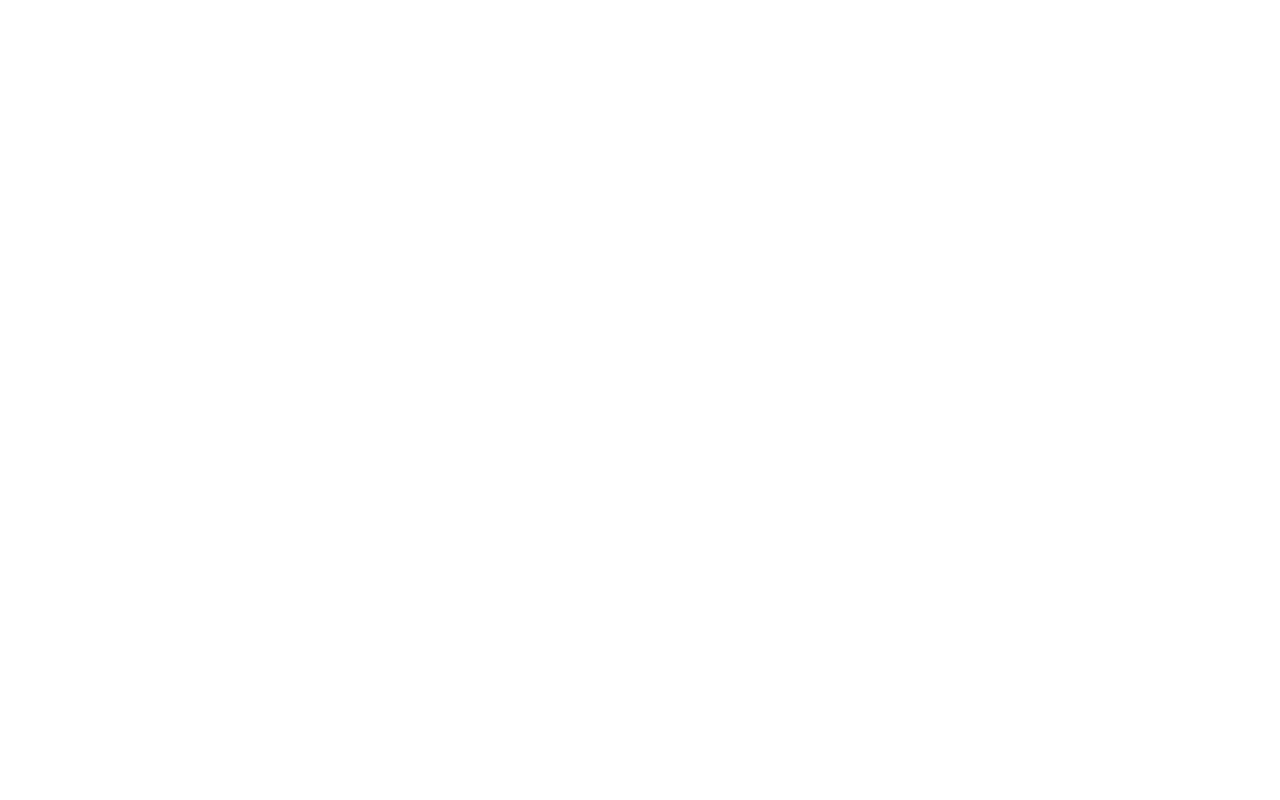
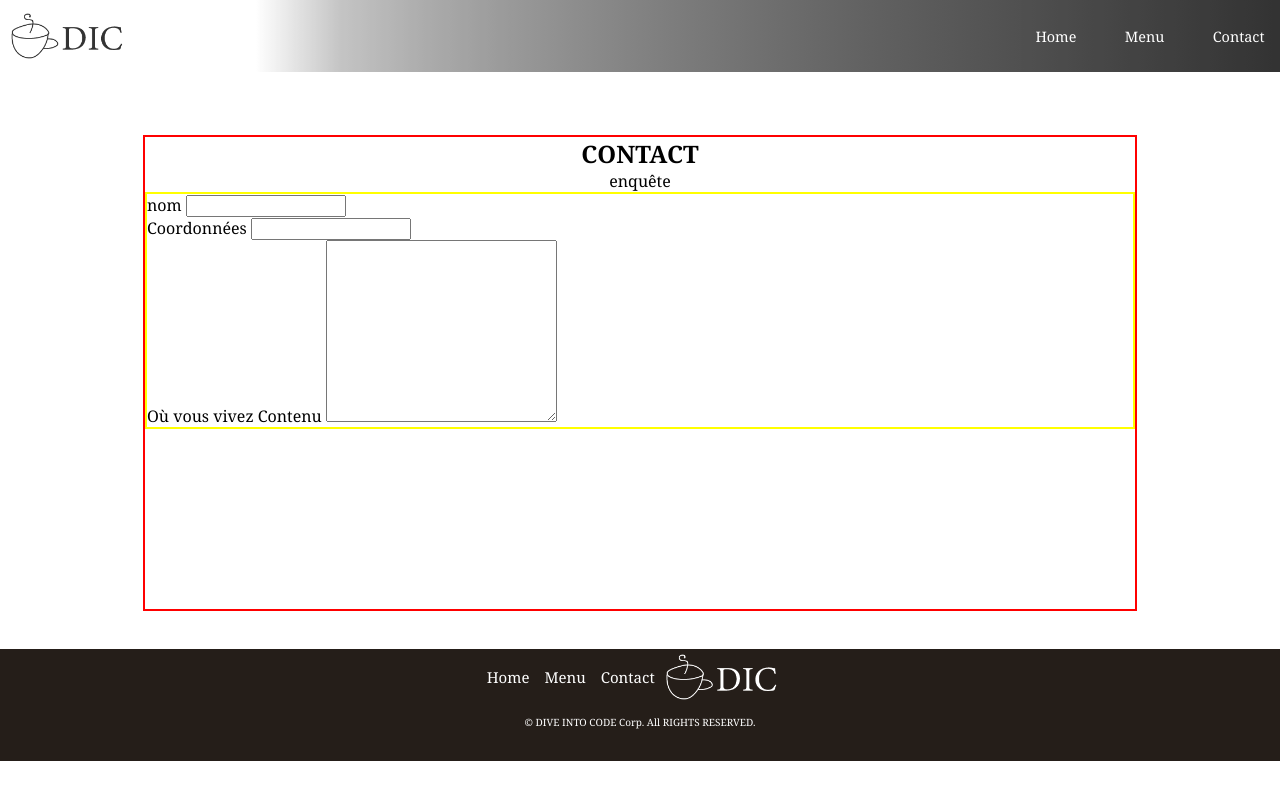
Before and after one commit to sephoraalaye/DIC-coffe, a plain HTML site: page contact.html in a window 1280 px wide. Drawn offline with Linux system fonts and the light colour scheme.

Commit message:
La page acceuil

```diff
--- a/css/style.css
+++ b/asset/css/style.css
@@ -1,22 +1,22 @@
-*{
+* {
     margin: 0;
     padding: 0;
     font-family: 'Noto Serif', serif;
-
 }
 
-header{
+header {
     position: fixed;
     opacity: 0.8;
     width: 100%;
-    background: linear-gradient(to right,white 20%,40%, black);
+    background: linear-gradient(to right, white 20%, 40%, black);
     height: 9vh;
     display: flex;
     justify-content: space-between;
     align-items: center;
 }
 
-header img{
+header img,
+footer img {
     height: 7vh;
 }
 
@@ -27,45 +27,45 @@ header nav {
     width: 21%;
 }
 
-nav a:hover{
+header nav a:hover {
     background-color: white;
     color: black;
 }
 
-nav a{
+header nav a {
     text-decoration: none;
     color: white;
     padding: 9%;
 }
 
-section{
-    padding: 4% 9.5% 4% 9.5%;
+article {
+    padding: 3% 4.5% 3% 4.5%;
 }
 
 .cafe {
-    height:43vh;
-    background-color: blue;
+    height: 43vh;
+    /* background-color: blue; */
     padding-top: 17%;
-    background-image: url(./images/sample_key.jpg);
-    background-size:cover;
+    background-image: url(../images/sample_key.jpg);
+    background-size: cover;
     background-position: center;
 
 }
 
-.cafe .name_campany{
+.cafe .name_campany {
     padding-left: 10%;
     height: 10vh;
 
 }
 
-div .diccafe{
-    font-size:40px;
-    font-weight:470;
+div .diccafe {
+    font-size: 40px;
+    font-weight: 470;
 }
 
-.ingredient{
-    margin-left:9.5%;
-    margin-right:9.5%;
+.ingredient {
+    margin-left: 9.5%;
+    margin-right: 9.5%;
     margin-bottom: 3%;
 }
 
@@ -76,35 +76,35 @@ div .diccafe{
     align-items: center;
 }
 
-.taille2em{
+.taille2em {
     font-size: 40px;
 }
 
-.epaisseur{
+.epaisseur {
     font-weight: bold;
 }
 
-.ingredient .corps{
+.ingredient .corps {
     display: flex;
     gap: 5%;
-    line-height:24px;
+    line-height: 24px;
 }
 
-.ingredient img{
-   width: 35%;
-   height: 55vh;
+.ingredient img {
+    width: 35%;
+    height: 55vh;
 }
 
-.ingredient .corps div{
+.ingredient .corps div {
     font-size: 16px;
-    font-family: 'Times New Roman',serif;
+    font-family: 'Times New Roman', serif;
 }
 
-.ingredient .corps .taille1em{
+.ingredient .corps .taille1em {
     font-size: 12px;
 }
 
-.menu{
+.menu {
     display: flex;
     flex-direction: column;
     background-color: antiquewhite;
@@ -116,56 +116,57 @@ div .diccafe{
     background-repeat: no-repeat;
 }
 
-#menu{
-   font-size: 40px;
-   padding-bottom: 5%;
+#menu {
+    font-size: 40px;
+    padding-bottom: 5%;
 }
 
 
 
-.menu .souligner{
+.menu .souligner {
     text-decoration: underline;
     text-decoration-thickness: 1px;
+    text-align: center;
     text-underline-position: under;
-    padding-bottom:2%;
+    padding-bottom: 2%;
     font-size: 30px;
     color: rgb(88, 39, 3);
 }
 
-.mets{
+.mets {
     display: flex;
     gap: 2%;
     justify-content: center;
 
 }
 
-.mets .bloc img{
+.mets .bloc img {
     width: 90%;
     height: 45vh;
 }
 
-.mets .bloc{
+.mets .bloc {
     background-color: white;
     display: flex;
-    height:45vh ;
+    height: 45vh;
     box-shadow: 1px 1px 5px black;
     margin-bottom: 7%;
 }
 
-.bloc .secondPart{
-    padding: 4% 4% 3% 2% ;
+.bloc .secondPart {
+    padding: 4% 4% 3% 2%;
     display: flex;
     flex-direction: column;
     justify-content: space-between;
     font-size: 15px;
 }
 
-.end{
+.end {
     text-align: end;
     font-size: 20px;
 }
 
-.mets-coffee{
+.mets-coffee {
     background-color: white;
     height: 40vh;
     width: 90%;
@@ -174,19 +175,19 @@ div .diccafe{
     padding: 3%;
 }
 
-.mets-coffee .blc{
+.mets-coffee .blc {
     display: flex;
     width: 50%;
     gap: 2%;
 }
 
- .blc img{
+.blc img {
     border-radius: 50%;
     width: 20%;
     height: 15vh;
 }
 
-.blc-text{
+.blc-text {
     display: flex;
     flex-direction: column;
     width: 78%;
@@ -195,7 +196,7 @@ div .diccafe{
     color: rgb(88, 39, 3);
 }
 
-.access{
+.access {
 
     margin-top: 4%;
     display: flex;
@@ -205,7 +206,7 @@ div .diccafe{
     height: 120vh;
 }
 
-.access .entete{
+.access .entete {
 
 
     display: flex;
@@ -213,22 +214,93 @@ div .diccafe{
     align-items: center;
 }
 
-.f-size{
+.f-size {
     font-size: 30px;
     font-weight: 400;
 }
 
-.access .info{
+.access .info {
     display: flex;
+    flex-direction: column;
+}
+
+.info .info1 {
+    display: flex;
+    gap: 5%;
+    row-gap: 5%;
+}
+
+.iframe-contact {
+    width: 100%;
+    margin-top: 2%;
+}
+
+.frame_child {
+    width: 100%;
+    height: 83vh;
+
+}
+
+footer {
+    color: white;
+    height: 14vh;
+    display: flex;
+    flex-direction: column;
+    align-items: center;
+    background-color: rgb(37, 30, 25);
+    gap: 10px;
+}
+
+footer div {
+    display: flex;
+
+}
+
+footer nav {
+    /* background-color: rgb(85, 98, 98); */
+    height: 7vh;
+    display: flex;
+    gap: 15px;
+    align-items: center;
+    font-size: 15px;
+
+}
+
+
+
+
+
+a {
+    text-decoration: none;
+    color: white;
+}
+
+.main {
+    margin-top: 8.3%;
+    border: solid red 2px;
+    width: 85%;
+    height: 59vh;
+    display: flex;
+    flex-direction: column;
     gap: 10%;
 }
 
-.iframe-contact{
-    width: 100%;
+.main .entete{
+    display: flex;
+    flex-direction: column;
+    align-items: center;
+}
+
+form{
+    border: solid yellow 2px;
 
 }
 
-.frame_child{
-    width: 100%;
-    height: 83vh;
+.formulaire{
+
+    display: flex;
+    flex-direction: column;
+    justify-content: center;
+    align-items: center;
+    gap: 0;
 }
--- a/contact.html
+++ b/contact.html
@@ -0,0 +1,53 @@
+<!DOCTYPE html>
+<html lang="en">
+    <head>
+        <meta charset="UTF-8" />
+        <meta name="viewport" content="width=device-width, initial-scale=1.0" />
+        <link rel="stylesheet" href="./asset/css/style.css">
+        <link rel="preconnect" href="https://fonts.googleapis.com">
+        <link rel="preconnect" href="https://fonts.gstatic.com" crossorigin>
+        <link href="https://fonts.googleapis.com/css2?family=Noto+Serif+Display:wght@700&family=Noto+Serif:wght@300;400;700&display=swap"
+          rel="stylesheet">
+        <title>DIC cafe</title>
+    </head>
+<body>
+    <header>
+        <img src="./asset/images/icon-café.png" alt="Une icone d'un taxe de café" />
+        <nav>
+          <a href="#">Home</a>
+          <a href="./menu.html">Menu</a>
+          <a href="./contact.html">Contact</a>
+        </nav>
+    </header>
+    <article class="formulaire">
+        <div class="main">
+            <div class="entete">
+                <h1>CONTACT</h1>
+                <div>enquête</div>
+            </div>
+            <form action="" method="post" >
+                <label for="nom">nom</label>
+                <input type="text" name="nom" id="nom"><br>
+                <label for="coordonnees">Coordonnées</label>
+                <input type="text" name="coordonnees" id="coordonnees"><br>
+                <label for="lieu">Où vous vivez</label>
+                <label for="contenu">Contenu</label>
+                <textarea name="contenu"  id="contenu" cols="30" rows="10"></textarea>
+            </form>
+        </div>
+    </article>
+    <footer>
+        <div >
+          <nav>
+            <a href="#">Home</a>
+            <a href="./menu.html">Menu</a>
+            <a href="./contact.html">Contact</a>
+          </nav>
+          <img src="./asset/images/sample_logo_w.png" alt="Une icone d'un taxe de café" />
+        </div>
+        <div style="font-size: 10px;" >
+          © DIVE INTO CODE Corp. All RIGHTS RESERVED.
+        </div>
+    </footer>
+</body>
+</html>
```
Also changed, not shown: index.html (+50 -37 lines), menu.html (+11 -0 lines), asset/images/2cafés.jpg (renamed from images/2cafés.jpg), asset/images/Pancakes-aux-myrtilles.jpg (renamed from images/Pancakes-aux-myrtilles.jpg), asset/images/art-latte.jpg (renamed from images/art-latte.jpg), asset/images/café-glacé.jpg (renamed from images/café-glacé.jpg), asset/images/café-latté.jpg (renamed from images/café-latté.jpg), asset/images/café.jpg (renamed from images/café.jpg), asset/images/crêpes-aux-fraises.jpg (renamed from images/crêpes-aux-fraises.jpg), asset/images/icon-café.png (renamed from images/icon-café.png), asset/images/sample_key.jpg (renamed from images/sample_key.jpg), asset/images/sample_logo_w.png (added), asset/images/sample_menu_bg.jpg (renamed from images/sample_menu_bg.jpg).
